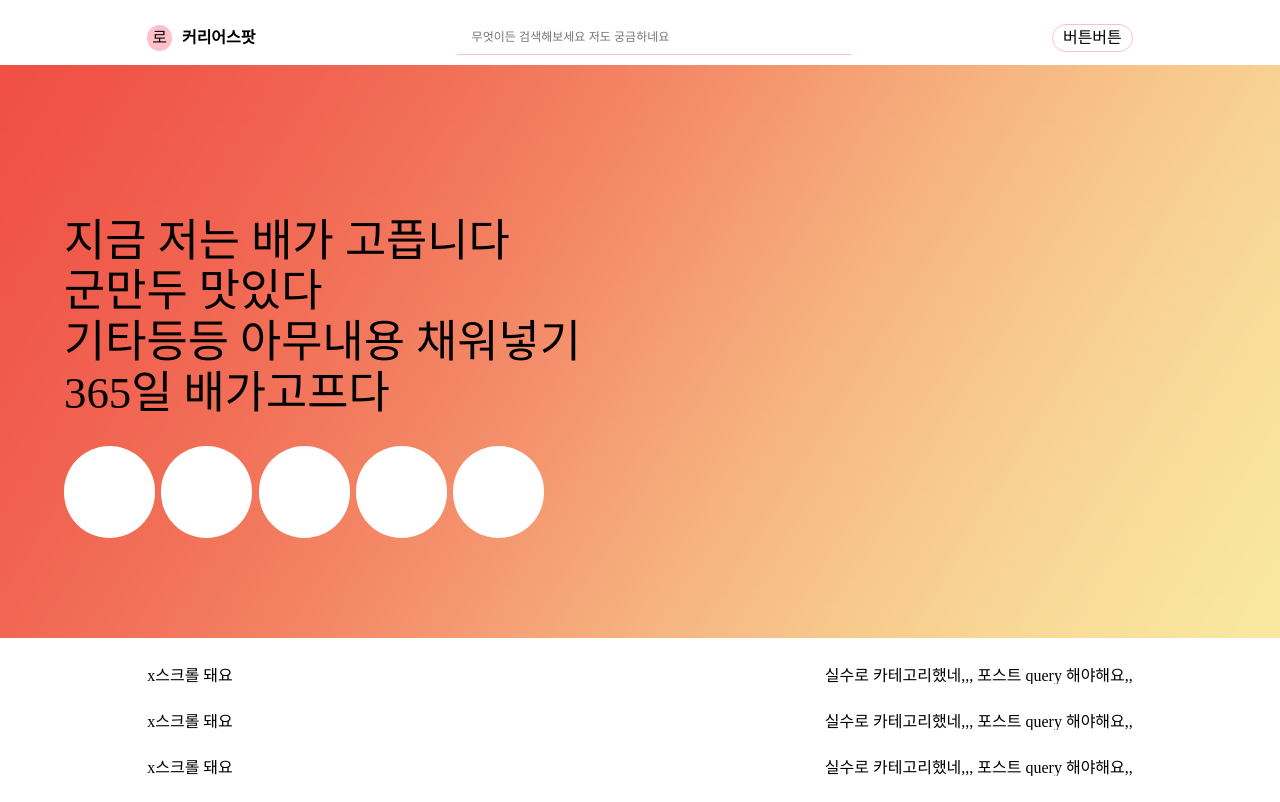
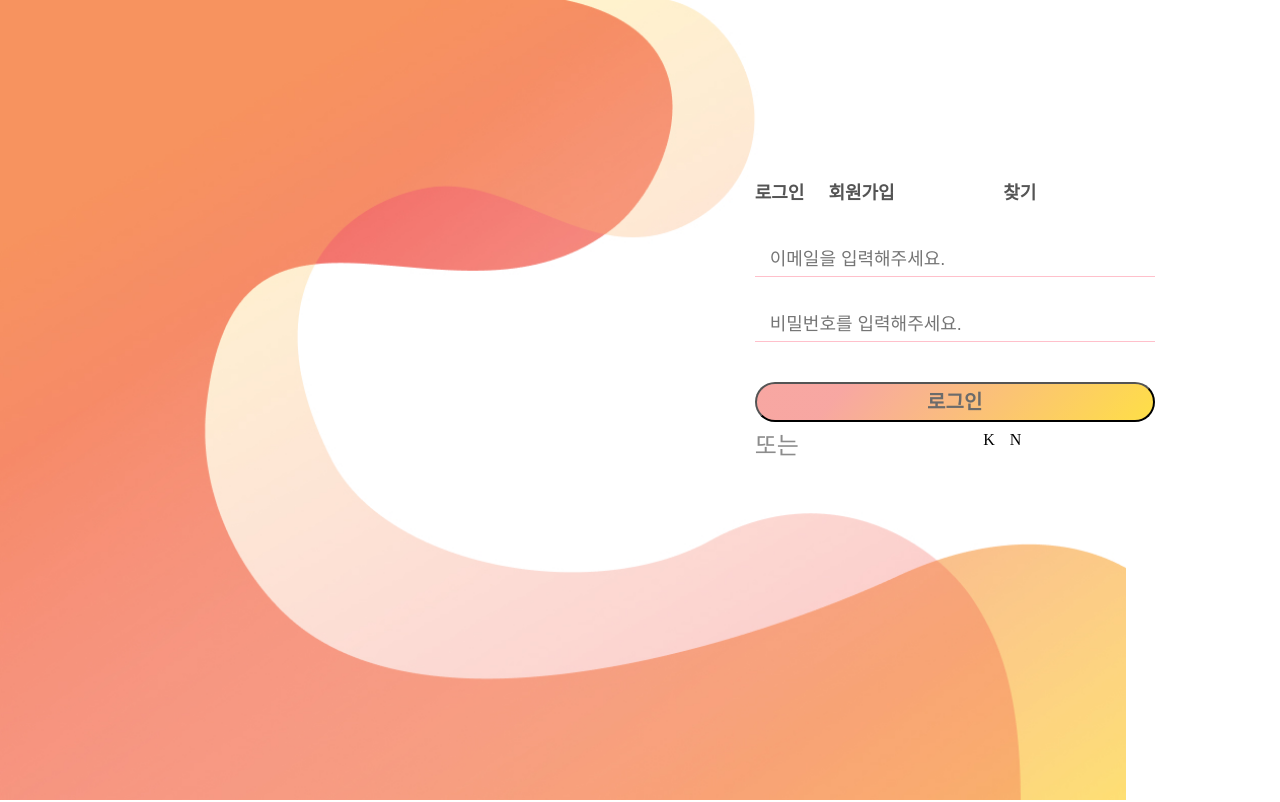
Before and after one commit to Re-Coder-3/front-end, a React (Create React App) app in the folder project/: page /auth in a window 1280 px wide. Before the commit this address led to /. Shown: the top 802 px of the page. Built offline with nearby package versions, Linux system fonts and the light colour scheme.

Commit message:
로그인

```diff
--- a/project/src/App.js
+++ b/project/src/App.js
@@ -8,7 +8,7 @@ function App() {
     <>
       <GlobalStyles />
       <Router>
-        <Routes LoggedBool={true} />
+        <Routes LoggedBool={false} />
       </Router>
     </>
   );
--- a/project/src/component/Input.js
+++ b/project/src/component/Input.js
@@ -4,11 +4,14 @@ import styled from "styled-components";
 
 const InputBox = styled.input`
   border: 0;
+  border-bottom: 1px solid pink;
+  margin-top: 20px;
+  width: 400px;
   height: 35px;
-  font-size: 12px;
+  font-size: 18px;
   padding: 0px 15px;
   color: grey;
-  border-bottom: 1px solid pink;
+
 `;
 
 const Input = ({
--- a/project/src/component/Login.js
+++ b/project/src/component/Login.js
@@ -92,13 +92,11 @@ width: 60px;
 height: 32px;
 left: 772px;
 top: 478px;
-
 font-family: Roboto;
 font-style: normal;
 font-weight: normal;
 font-size: 24px;
 line-height: 28px;
-
 color: #8C8C8C;
 `;
 
--- a/project/src/page/Auth.js
+++ b/project/src/page/Auth.js
@@ -3,6 +3,9 @@ import styled from "styled-components";
 import AuthImage from "../img/Auth.jpg";
 import useInput from "../Hooks/useInput";
 import Input from "../component/Input";
+
+import { gql } from "apollo-boost";
+import { useMutation } from "@apollo/react-hooks";
 
 const Container = styled.div`
   width: 100%;
@@ -10,7 +13,6 @@ const Container = styled.div`
   max-width: 1440;
   padding-right: 12%;
 `;
-
 const Wrapper = styled.div`
   width: 100%;
   height: 100%;
@@ -18,25 +20,22 @@ const Wrapper = styled.div`
   background-size: cover;
   position: relative;
 `;
-
 const AuthWrapper = styled.div`
   position: absolute;
   right: 8%;
   top: 23%;
-  width: 29%;
+  width: 25%;
   height: 30%;
 `;
-
 const AuthHeader = styled.div`
   width: 100%;
   display: flex;
   justify-content: space-between;
   & > div:nth-child(2) {
-    margin-right: 35%;
+    margin-right: 30%;
   }
   margin-bottom: 20px;
 `;
-
 const InputWrapper = styled.div`
   width: 100%;
   display: flex;
@@ -46,58 +45,87 @@ const InputWrapper = styled.div`
     margin-bottom: 10px;
   }
 `;
+const Option = styled.div`
+  font-size: 18px;
+  font-weight: bold;
+  color: #545454;
+`;
 
 const Button = styled.button`
-  width: 100%;
+  margin-top: 30px;
+  width: 400px;
   height: 40px;
-  background-color: pink;
-  cursor: pointer;
-  color: black;
+  background: linear-gradient(
+      311.48deg,
+      #ffe143 -3.24%,
+      rgba(255, 255, 255, 0.5) 78.93%
+    ),
+    #f04e44;
+  //opacity: 0.6;
+  border-radius: 20px;
+  text-align: center;
+  font-family: Noto Sans KR;
+  font-style: normal;
+  font-weight: 500;
+  font-size: 20px;
+  line-height: 29px;
+  color: #6b6b6b;
+  font-weight: bold;
 `;
-
 const SocialAuth = styled.div`
   margin-top: 10px;
   display: flex;
   justify-content: space-between;
 `;
-
 const BtnWrapper = styled.div`
   display: flex;
   & > div {
     margin-right: 15px;
   }
 `;
+const H = styled.h2`
+  position: absolute;
+  font-family: Roboto;
+  font-style: normal;
+  font-weight: normal;
+  font-size: 24px;
+  line-height: 28px;
+  color: #8c8c8c;
+`;
 
 const Auth = () => {
   const [formType, setFormType] = useState("login");
   console.log(formType);
-  const username = useInput("");
   const email = useInput("");
   const password = useInput("");
+  const password2 = useInput("");
 
   return (
     <Container>
       <Wrapper>
         <AuthWrapper>
           <AuthHeader>
-            <div onClick={() => setFormType("login")}>로그인</div>
-            <div onClick={() => setFormType("auth")}>회원가입</div>
-            <div onClick={() => setFormType("find")}>찾기</div>
+            <Option onClick={() => setFormType("login")}>로그인</Option>
+            <Option onClick={() => setFormType("auth")}>회원가입</Option>
+            <Option onClick={() => setFormType("find")}>찾기</Option>
           </AuthHeader>
           <InputWrapper>
             {formType === "login" ? (
               <>
-                <Input placeholder={"email"} {...email} />
-                <Input placeholder={"password"} {...password} />{" "}
+                <Input placeholder={"이메일을 입력해주세요."} {...email} />
+                <Input placeholder={"비밀번호를 입력해주세요."} {...password} />
               </>
             ) : formType === "auth" ? (
               <>
-                <Input placeholder={"username"} {...username} />
-                <Input placeholder={"email"} {...email} />
-                <Input placeholder={"password"} {...password} />{" "}
+                <Input placeholder={"이메일을 입력해주세요."} {...email} />
+                <Input placeholder={"비밀번호를 입력해주세요."} {...password} />
+                <Input
+                  placeholder={"비밀번호를 다시 입력해주세요."}
+                  {...password2}
+                />
               </>
             ) : (
-              <Input placeholder={"email"} {...email} />
+              <Input placeholder={"등록된 이메일을 입력해주세요."} {...email} />
             )}
           </InputWrapper>
           {formType === "login" ? (
@@ -105,10 +133,13 @@ const Auth = () => {
           ) : formType === "auth" ? (
             <Button>회원가입</Button>
           ) : (
-            <Button>메일로 비밀번호 찾기</Button>
+            <Button>메일로 비밀번호 발급받기</Button>
           )}
           <SocialAuth>
-            <div>또는</div>
+            <br />
+            <br />
+            <br />
+            {formType === "login" ? <H>또는</H> : null}
             <BtnWrapper>
               <div>K</div>
               <div>N</div>
```
